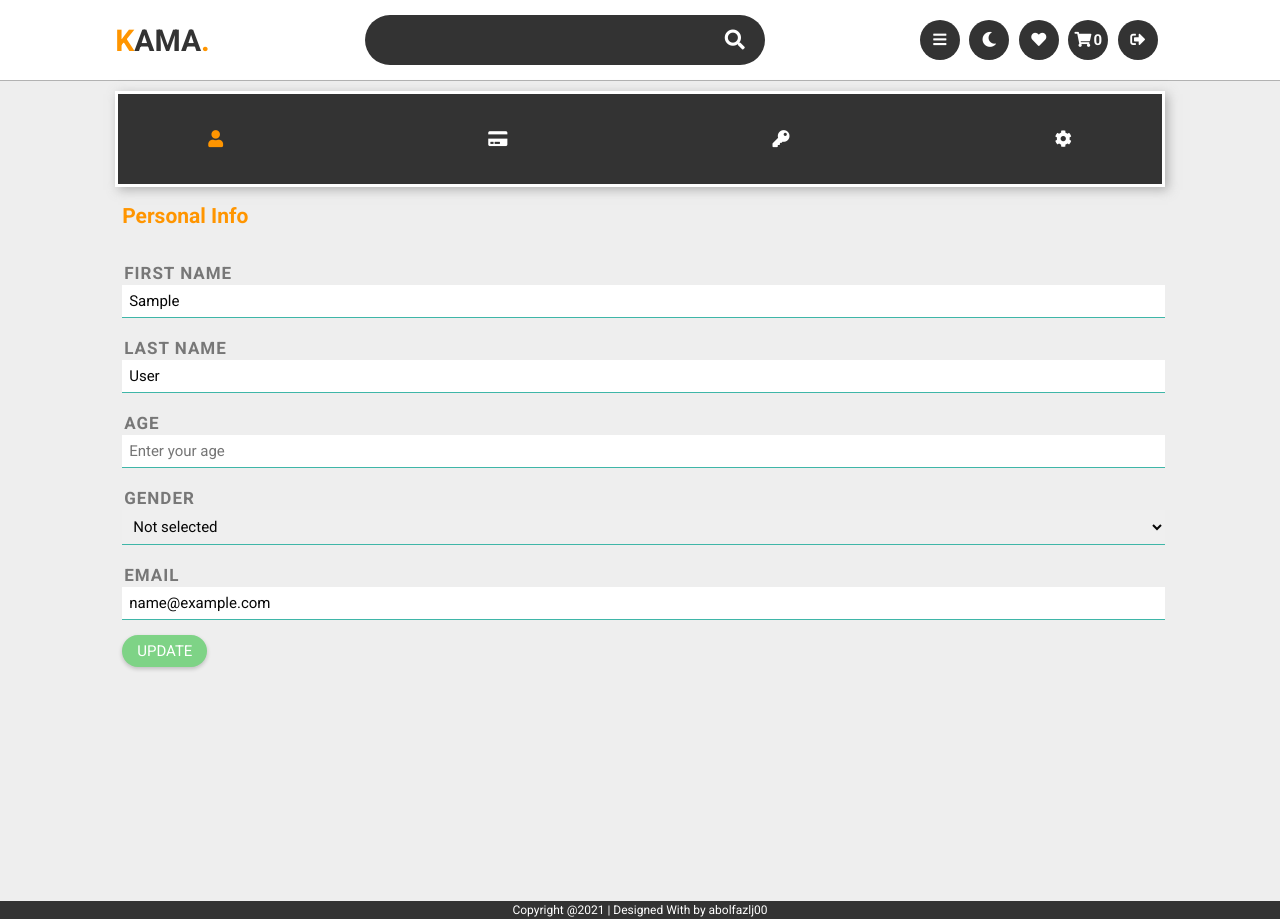
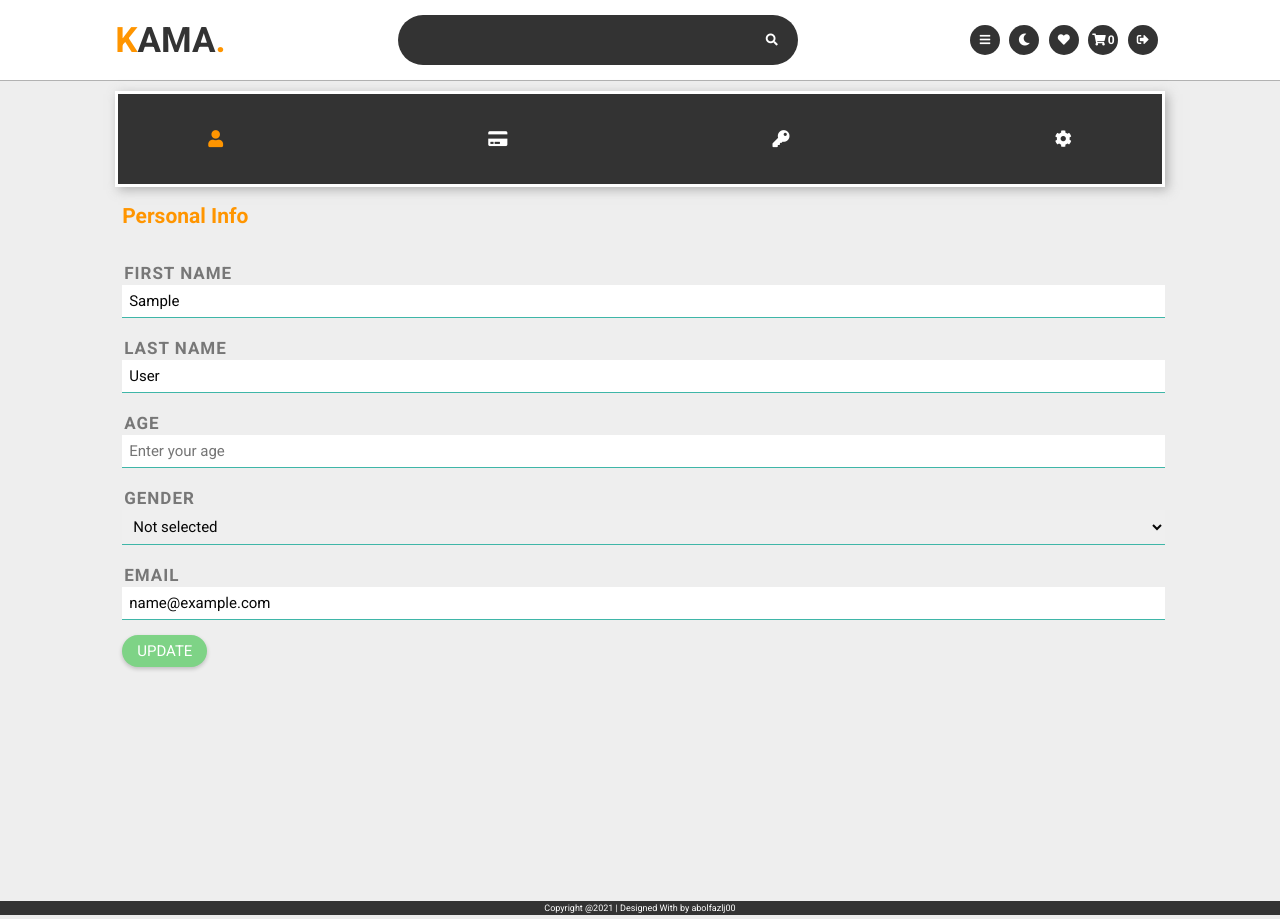
Before and after one commit to abolfazlj00/Ecommerce_djangoProject, a Django app: page /account/profile/ in a window 1280 px wide. Run offline with Django 3.2, Linux system fonts and the light colour scheme; the visitor is signed in with stand-in values (Sample User, id 1).

Commit message:
little change

```diff
--- a/store/static/store/css/main.css
+++ b/store/static/store/css/main.css
@@ -12,6 +12,11 @@
     --green-success: #2eb324;
     --white-text-error: #fff;
     --white-text-success: #fff;
+    --green: #1cbd2c;
+	--grey: #c4c4c4;
+	--white: #ffffff;
+	--padding: 1em;
+
 }
 
 *{
@@ -21,7 +26,11 @@
     outline: none; border:none;
     text-decoration: none;
     /*text-transform: capitalize;*/
-    transition:.2s linear;
+	border: 0;
+	-webkit-transition: all 0.3s ease;
+	-moz-transition: all 0.3s ease;
+	-o-transition: all 0.3s ease;
+	transition: all 0.3s ease;
 }
 
 html{
@@ -88,7 +97,7 @@ section{
     padding: 0.2em;
 }
 .footer>p{
-    font-size: 1.2rem;
+    font-size: 0.9rem;
 }
 header #k{
     color: var(--orange);
@@ -100,7 +109,7 @@ header #k{
     border-radius: 5rem;
     background: var(--black-color);
     color:var(--white-color);
-    font-size: 1.8rem;
+    font-size: 1.2rem;
     padding:.9rem 3.5rem;
     cursor: pointer;
 }
@@ -125,7 +134,7 @@ header .logo{
     text-transform: uppercase;
     font-weight: bolder;
     color:var(--black-color);
-    font-size: 3rem;
+    font-size: 3.5rem;
 }
 
 header .logo span{
@@ -146,14 +155,14 @@ header form input{
     width: 100%;
     height: 100%;
     background: none;
-    font-size: 1.7rem;
+    font-size: 1.2rem;
     color:var(--white-color);
     padding:0 2rem;
     text-transform: none;
 }
 
 header form label{
-    font-size: 2rem;
+    font-size: 1.2rem;
     padding-right: 2rem;
     color:var(--white-color);
     cursor: pointer;
@@ -165,10 +174,10 @@ header form label:hover{
 
 header .icons div,
 header .icons a{
-    height: 4rem;
-    width: 4rem;
-    font-size: 1.5rem;
-    line-height: 4rem;
+    height: 3rem;
+    width: 3rem;
+    font-size: 1.2rem;
+    line-height: 3rem;
     background: var(--black-color);
     color:var(--white-color);
     text-align: center;
@@ -229,13 +238,13 @@ header.active{
     padding-top: .5rem;
     color:var(--black-color);
     font-weight: 500;
-    font-size: 2rem;
+    font-size: 1.3rem;
 }
 
 .navbar .links a{
     display: block;
     border-bottom: .1rem solid var(--light-color);
-    font-size: 2rem;
+    font-size: 1.7rem;
     padding:1.5rem 0;
     color:var(--black-color);
 }
--- a/store/templates/store/base.html
+++ b/store/templates/store/base.html
@@ -84,7 +84,17 @@
 <script src="https://unpkg.com/swiper@7/swiper-bundle.min.js"></script>
 <script type="text/javascript">
     var login_user = '{{ request.user }}'
-
+    if (!localStorage.getItem(login_user)) {
+        if (localStorage.getItem('AnonymousUser')) {
+            localStorage.setItem(login_user, localStorage.getItem('AnonymousUser'))
+            localStorage.removeItem('AnonymousUser')
+        }
+    }
+    if (login_user !== 'AnonymousUser'){
+        if (localStorage.getItem('AnonymousUser')) {
+            localStorage.removeItem('AnonymousUser')
+        }
+    }
     function getToken(name) {
         let cookieValue = null;
         if (document.cookie && document.cookie !== '') {
@@ -104,7 +114,11 @@
     const csrf__token = getToken('csrftoken');
 </script>
 <script>
-    document.getElementById('total_cart').innerHTML = Object.keys(JSON.parse(localStorage.getItem(login_user))).length.toString()
+    if (localStorage.getItem(login_user)) {
+        document.getElementById('total_cart').innerHTML = Object.keys(JSON.parse(localStorage.getItem(login_user))).length.toString()
+    } else {
+        document.getElementById('total_cart').innerHTML = 0
+    }
 </script>
 {% block loadJs %}
 {% endblock %}
```
